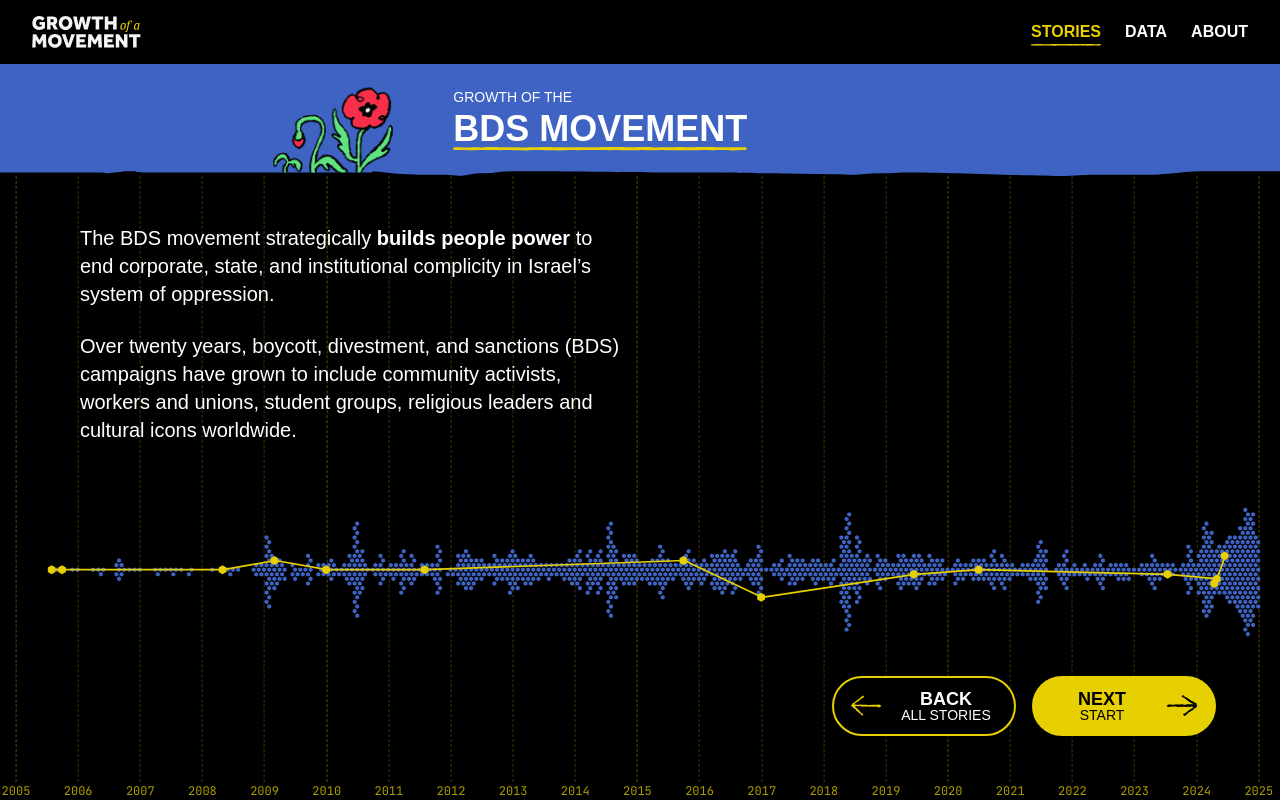
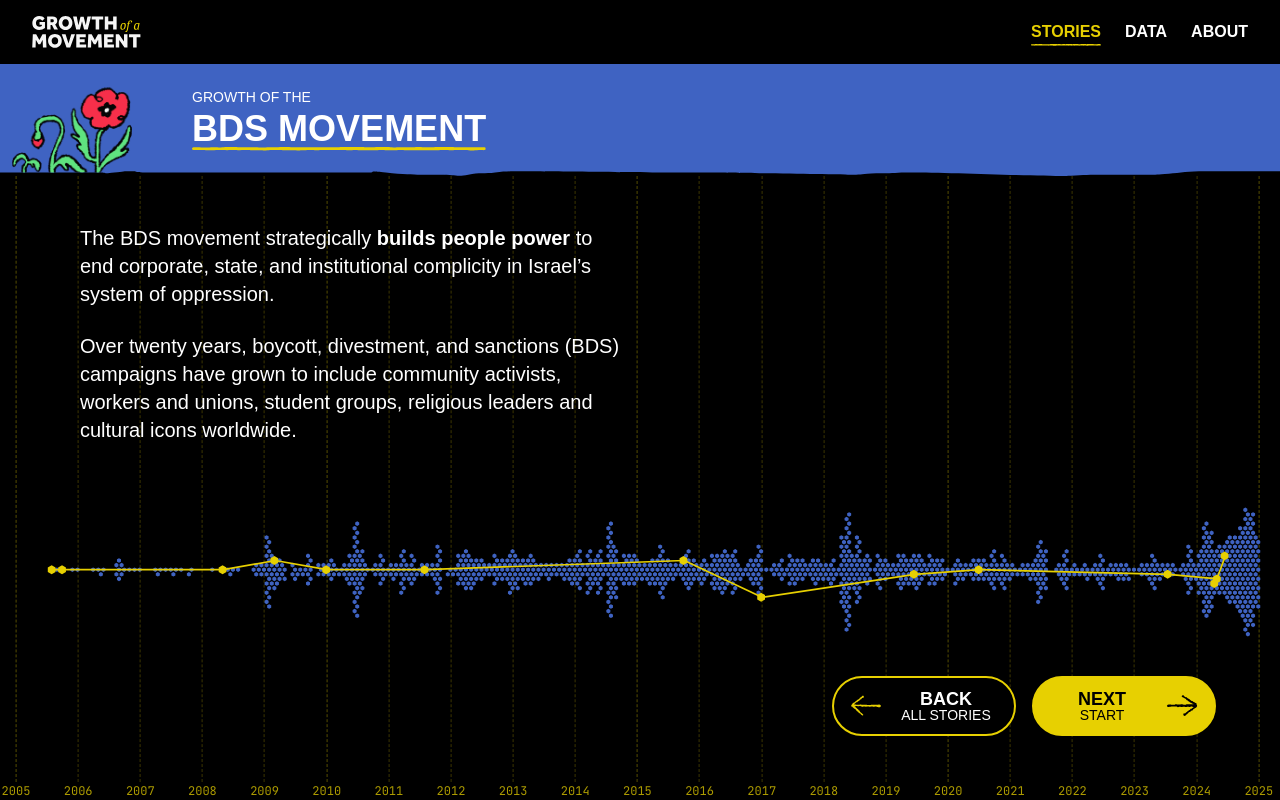
Before and after one commit to NateWr/vp-growth-movement, an Astro site: page /bds in a window 1280 px wide. Built offline with nearby package versions, Linux system fonts and the light colour scheme; Astro itself is replaced by a stand-in of ours; a web font is replaced by a local one.

Commit message:
Fix: story illustration shows hard cut off on left

```diff
--- a/src/pages/[story].astro
+++ b/src/pages/[story].astro
@@ -114,34 +114,22 @@
         bg-blue
         text-white
         overflow-hidden
-        md:grid
-        md:grid-cols-12
+        md:flex
         md:items-center
         md:gap-8
       "
       style="clip-path: url(#hero-bottom-cutout)"
     >
-      <div class="
-        hidden
-        md:flex
-        md:justify-end
-        md:items-end
-        md:col-span-4
-        md:self-end
-        md:pt-4
-      ">
-        <img
-          src={story.data.illustration}
-          class="h-24 w-auto 2xl:h-32 3xl:h-38 4xl:h-64"
-        />
-      </div>
+      <img
+        src={story.data.illustration}
+        class="hidden mt-4 h-24 w-auto md:block 2xl:h-32 3xl:h-38 4xl:h-64"
+      />
       <div
         class="
           p-4
           flex
           flex-col
           items-start
-          md:col-span-8
           3xl:py-8
         "
       >
```
